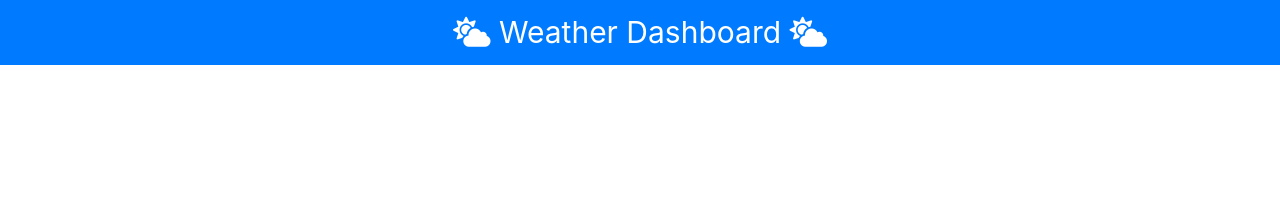
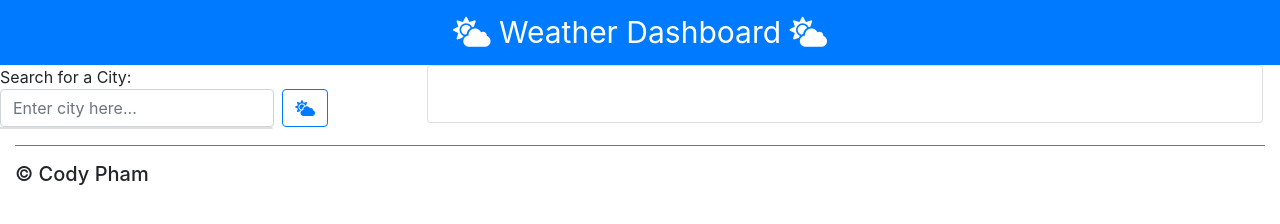
Before and after one commit to Nuo21/weather-forecast-dashboard, a plain HTML site: page index.html in a window 1280 px wide. Drawn offline with nearby package versions, Linux system fonts and the light colour scheme.

Commit message:
Finished out HTML and started on js by creating some variables.

```diff
--- a/index.html
+++ b/index.html
@@ -9,13 +9,63 @@
     <!--Linking font-->
     <link rel="stylesheet" href="https://cdnjs.cloudflare.com/ajax/libs/font-awesome/5.13.0/css/all.min.css"/>
     <link rel="stylesheet" href="./assets/css/style.css"/>
-    <title>Weather</title>
+    <title>Weather Finder</title>
 </head>
 <body>
+    <!--Nav/header-->
     <nav class="navbar navbar-light bg-primary" id="nav">
         <a href="index.html"><i class="fas fa-cloud-sun"></i>  Weather Dashboard  <i class="fas fa-cloud-sun"></i></a>
     </nav>
 
+    <div class="container-fluid">
+        <div class="row">
+            <div class="col-sm-4">
+                <div class="row" id="row1">Search for a City:</div>
+                <div class="row">
+                    <form class="form-inline my-2 my-sm-0">
+                        <input class="form-control mr-sm-2" type="search" placeholder="Enter city here..." aria-label="Search" id="searchInput">
+                        <button class="btn btn-outline-primary my-2 my-sm-0" type="submit"><i class="fas fa-cloud-sun"></i></button>
+                    </form>
+                    <!--Last/previous searches-->
+                    <div class="row" id="lastSearch">
+                        <div class="card" style="width: 18rem;" id="buttonsList"></div>
+                    </div>
+                </div>
+            </div>
 
+            <!--Weather card-->
+            <div class="col-lg-8" id="allWeather">
+                <div class="row" id="weatherCard">
+                    <div class="card" style="width: 98%;" id="cardDisplay">
+                        <div class="row">
+                            <div class="col-lg-6">
+                                <div class="card-body" id="card">
+                                  <h2 class="card-title" id="cityResult"></h2>
+                                  <p class="card-text" id="tempResult"></p>
+                                  <p class="card-text" id="humidityResult"></p>
+                                  <p class="card-text" id="windResult"></p>
+                                  <p class="card-text" id="UVIndexResult"></p>
+                                </div>
+                            </div>
+                            <!--Main icon-->
+                            <div class="col-lg-4" id="mainIcon"></div>
+                        </div>
+                    </div>
+                </div>
+
+                <!-- 5 Day Forecast -->
+                <div class="row" id="row5day"></div>
+                <!--5 day cards-->
+                <div class="row" id="rowCards"></div>
+            </div>
+        </div>
+    </div>
+
+    <footer>
+        <div class="col-12">
+            <hr class="light" color="gray">
+            <h5>&copy; Cody Pham</h5>
+        </div>
+    </footer>
 </body>
 </html>
```
Also changed, not shown: assets/js/script.js (+10 -0 lines).
